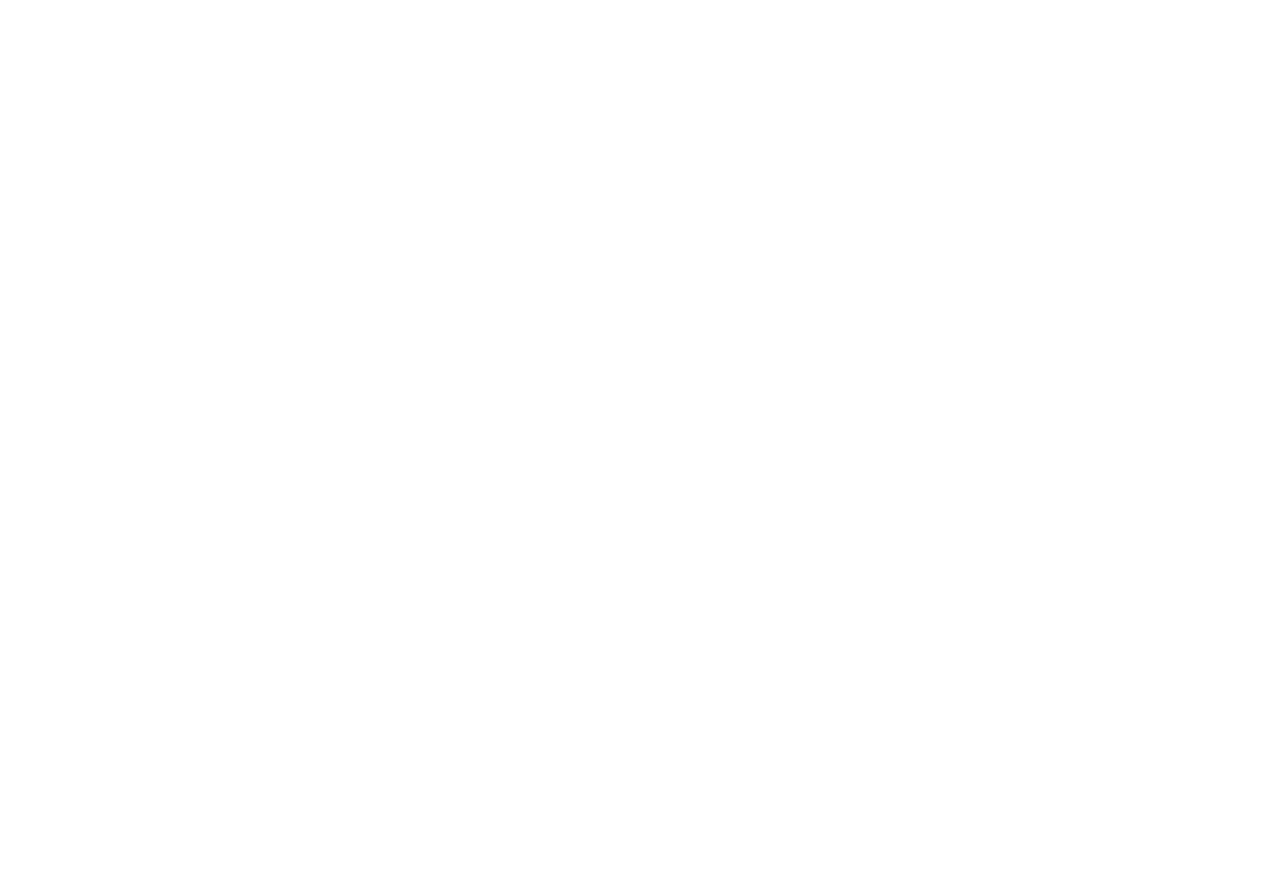
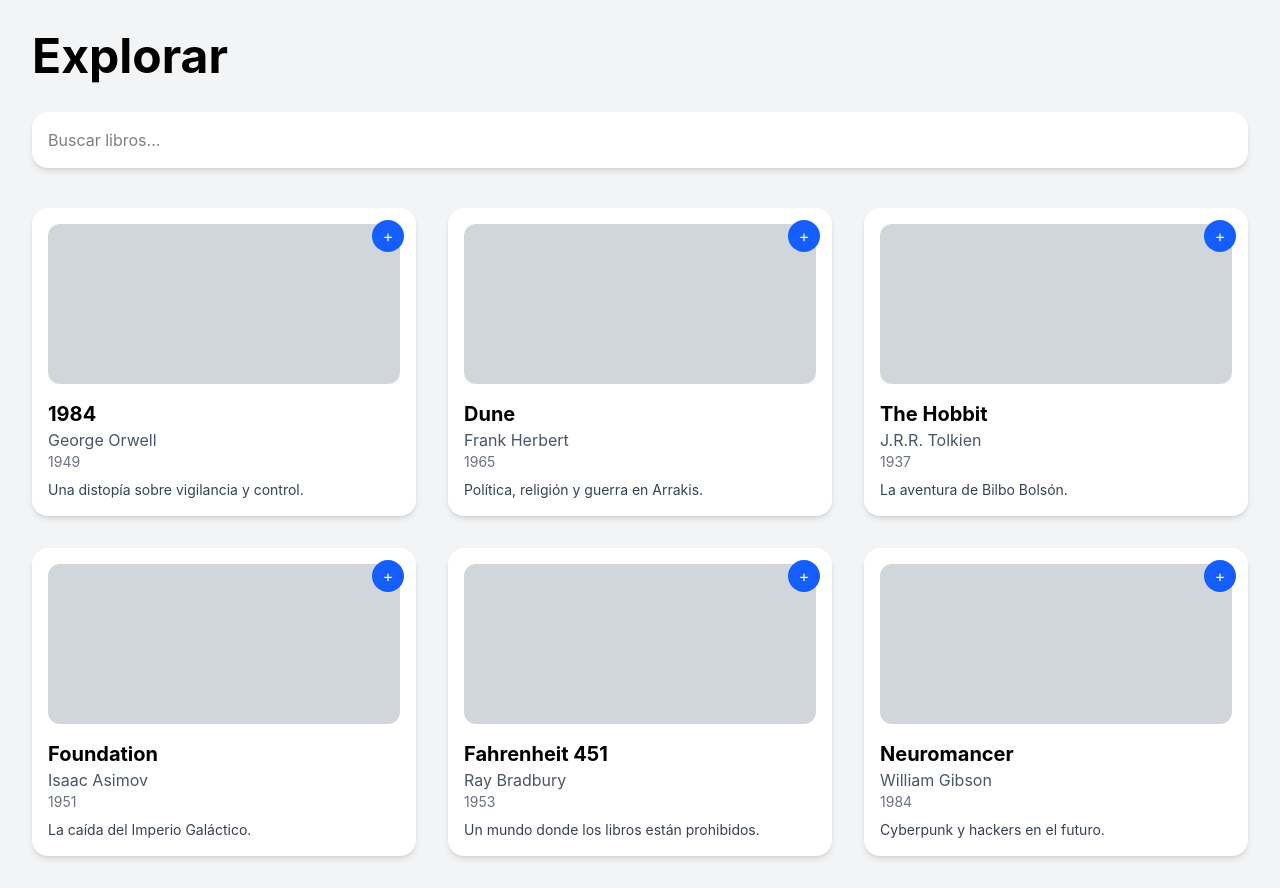
Before and after one commit to Leo141592/BibliotecaFrontend, a React (Vite) app: page /explore in a window 1280 px wide. Before the commit this address had no page. Before the commit the page ends 800 px from the top, so only its background shows below. Built offline with nearby package versions, Linux system fonts and the light colour scheme.

Commit message:
Pagina de explorar

```diff
--- a/src/App.tsx
+++ b/src/App.tsx
@@ -1,5 +1,6 @@
 import { Routes, Route } from "react-router-dom"
 
+import ExplorePage from "./pages/ExplorePage"
 import LoginPage from "./pages/LoginPage"
 import RegisterPage from "./pages/RegisterPage"
 import HomePage from "./pages/HomePage"
@@ -28,6 +29,8 @@
         element={<BookDetailsPage />}
       />
 
+      <Route path="/explore" element={<ExplorePage />} />
+
     </Routes>
 
   )
--- a/src/components/BookCard.tsx
+++ b/src/components/BookCard.tsx
@@ -20,7 +20,7 @@
 
     <Link to={`/books/${id}`}>
 
-      <div className="bg-white rounded-2xl shadow-md p-4 min-w-[250px] hover:scale-105 transition cursor-pointer">
+      <div className="bg-white rounded-2xl shadow-md p-4 min-w-62.5 hover:scale-105 transition cursor-pointer">
 
         <div className="h-40 bg-gray-300 rounded-xl mb-4"></div>
 
--- /dev/null
+++ b/src/pages/ExplorePage.tsx
@@ -0,0 +1,106 @@
+import BookCard from "../components/BookCard"
+
+function ExplorePage() {
+
+  const books = [
+    {
+      id: 1,
+      title: "1984",
+      author: "George Orwell",
+      year: "1949",
+      description: "Una distopía sobre vigilancia y control."
+    },
+    {
+      id: 2,
+      title: "Dune",
+      author: "Frank Herbert",
+      year: "1965",
+      description: "Política, religión y guerra en Arrakis."
+    },
+    {
+      id: 3,
+      title: "The Hobbit",
+      author: "J.R.R. Tolkien",
+      year: "1937",
+      description: "La aventura de Bilbo Bolsón."
+    },
+    {
+      id: 4,
+      title: "Foundation",
+      author: "Isaac Asimov",
+      year: "1951",
+      description: "La caída del Imperio Galáctico."
+    },
+    {
+      id: 5,
+      title: "Fahrenheit 451",
+      author: "Ray Bradbury",
+      year: "1953",
+      description: "Un mundo donde los libros están prohibidos."
+    },
+    {
+      id: 6,
+      title: "Neuromancer",
+      author: "William Gibson",
+      year: "1984",
+      description: "Cyberpunk y hackers en el futuro."
+    }
+  ]
+
+  return (
+
+    <div className="min-h-screen bg-gray-100 p-8">
+
+      {/* Título */}
+      <h1 className="text-5xl font-bold mb-8">
+        Explorar
+      </h1>
+
+      {/* Barra búsqueda */}
+      <div className="mb-10">
+
+        <input
+          type="text"
+          placeholder="Buscar libros..."
+          className="w-full p-4 rounded-2xl shadow-md bg-white outline-none"
+        />
+
+      </div>
+
+      {/* Grid libros */}
+      <div className="grid grid-cols-1 md:grid-cols-2 lg:grid-cols-3 gap-8">
+
+        {books.map((book) => (
+
+          <div
+            key={book.id}
+            className="relative"
+          >
+
+            <BookCard
+              id={book.id}
+              title={book.title}
+              author={book.author}
+              year={book.year}
+              description={book.description}
+            />
+
+            {/* Botón agregar */}
+            <button
+              className="absolute top-3 right-3 bg-blue-600 text-white w-8 h-8 rounded-full hover:bg-blue-700 transition"
+            >
+              +
+            </button>
+
+          </div>
+
+        ))}
+
+      </div>
+
+    </div>
+
+  )
+}
+
+export default ExplorePage
--- a/src/pages/HomePage.tsx
+++ b/src/pages/HomePage.tsx
@@ -1,6 +1,8 @@
 import BookCard from "../components/BookCard"
+import { useNavigate } from "react-router-dom"
 
 function HomePage() {
+    const navigate = useNavigate()
 
 const books = [
   {
@@ -105,7 +107,7 @@
       </div>
 
       {/* Sidebar */}
-      <div className="w-64 bg-white shadow-lg p-6">
+      <div className="w-64 min-w-[16rem] bg-white shadow-lg p-6">
 
         <h2 className="text-2xl font-bold mb-8">
           Menú
@@ -121,7 +123,13 @@
             Biblioteca
           </button>
 
-          <button className="text-left hover:text-blue-600 transition">
+          <button
+            onClick={() => {
+
+                navigate("/explore")
+            }}
+             className="text-left hover:text-blue-600 transition cursor-pointer"
+             >
             Explorar
           </button>
 
```
